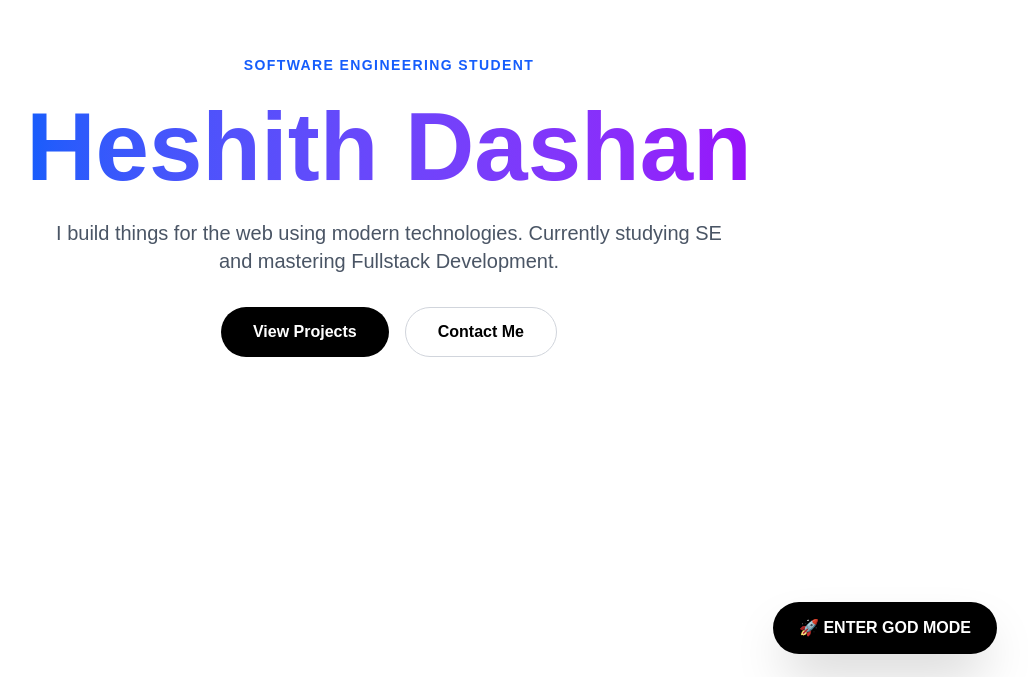
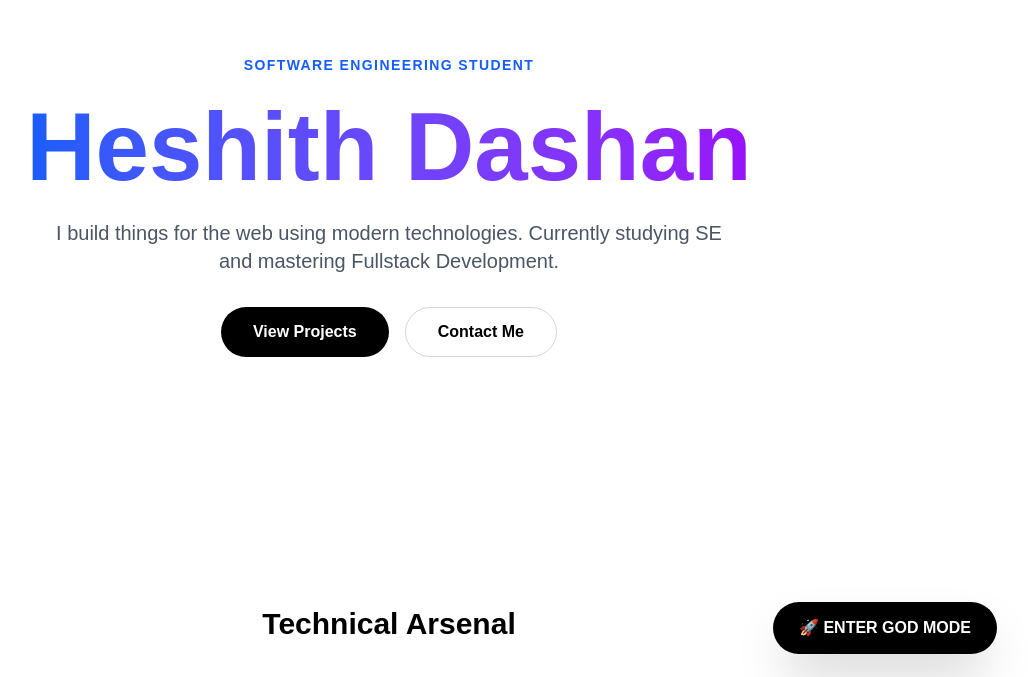
Before and after one commit to HeshithDashan/portfolio-2025, a Next.js app: page / in a window 1280 px wide. Shown: the part 114-791 px from the top of the page, without its empty margins (251-1279 px from the left). Built offline with nearby package versions, Linux system fonts and the light colour scheme.

Commit message:
Add Skills section to Home page

```diff
--- a/app/page.tsx
+++ b/app/page.tsx
@@ -1,10 +1,13 @@
-import Hero from "../components/Hero"; // අපි හදපු කෑල්ල ගේනවා
+import Hero from "../components/Hero";
+import Skills from "../components/Skills"; // අලුත් කෑල්ල Import කරා
 
 export default function Home() {
   return (
     <main className="min-h-screen">
-       {/* Hero Section එක මෙතනට දානවා */}
        <Hero />
+
+       {/* Skills Section එක මෙතනට දැම්මා */}
+       <Skills />
     </main>
   );
 }
```
